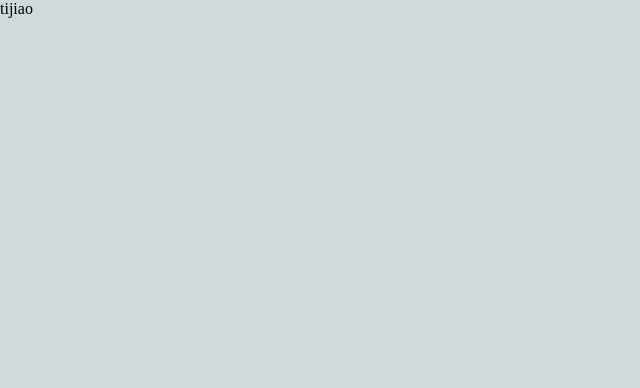
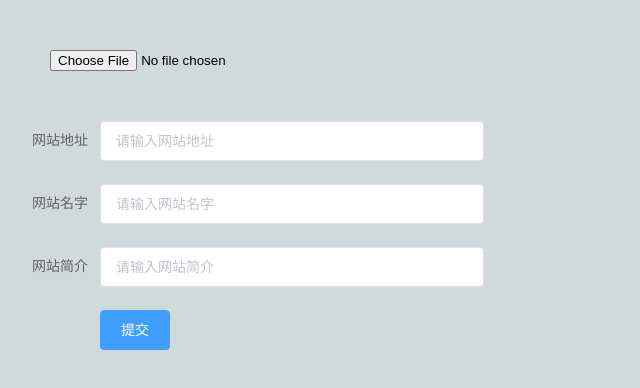
Before and after one commit to DongMuqing/vue-blog, a Vue app: page /subfriend in a window 1280 px wide. Shown: the top 388 px of the page, without its empty margins (0-640 px from the left). Built offline with nearby package versions, Linux system fonts and the light colour scheme.

Commit message:
:construction_worker:Friend account  interface

```diff
--- a/src/api/friendlink/index.js
+++ b/src/api/friendlink/index.js
@@ -7,7 +7,14 @@ const friendlinks = {
       url: '/friendlink',
       method: 'get'
     }),
-
+    submitFriendlinks:(friendlinkInfo)=>axios({
+      url: '/friendlink',
+      method: 'post',
+      headers:{
+        'Content-Type' : 'multipart/form-data'
+      },
+      data:friendlinkInfo
+    })
 }
 
 export default friendlinks
--- a/src/views/ForegroundPage/Friendlink.vue
+++ b/src/views/ForegroundPage/Friendlink.vue
@@ -1,11 +1,15 @@
 <template>
   <div class="main">
     <div class="icon">
-      <h2>友人帐</h2>
-      <p @click="SubmitFriendlink">去提交友链</p>
+      <div class="left">
+        <h2>友人帐</h2>
+      </div>
+      <div class="right">
+        <p @click="SubmitFriendlink">->提交友链</p>
+      </div>
     </div>
 
-    <div class="item" v-for="(friendlinks,index) in friendlink" :key="index">
+    <div class="item" v-for="(friendlinks, index) in friendlink" :key="index">
       <div class="link_img">
         <a :href="friendlinks.url" target="_blank"><img :src="friendlinks.logo" alt=""></a>
       </div>
@@ -13,9 +17,9 @@
       <div class="name">
 
         <a :href="friendlinks.url" target="_blank">
-          {{friendlinks.name}}
+          {{ friendlinks.name }}
         </a>
-        <p>{{friendlinks.intro}}</p>
+        <p>{{ friendlinks.intro }}</p>
       </div>
     </div>
 
@@ -28,26 +32,26 @@ import friendlink from '@/api/friendlink'
 export default {
   data() {
     return {
-      friendlink:[]
+      friendlink: []
     }
   },
-  methods:{
+  methods: {
     fetchFriendLinks() {
       friendlink.getFriendlinks()
         .then(response => {
           // 处理接口返回的数据
-      const data = response.data.data;
-      this.friendlink = data;
+          const data = response.data.data;
+          this.friendlink = data;
         })
         .catch(error => {
           // 处理错误
         });
     },
-    SubmitFriendlink(){
+    SubmitFriendlink() {
       this.$router.push('/subfriend')
     }
   },
-  mounted(){
+  mounted() {
     this.fetchFriendLinks()
   }
 }
@@ -60,17 +64,21 @@ export default {
   line-height: 24px;
   margin: 50px 0px 15px;
   padding: 0px 40px;
-  height: 100vh;
+  flex-grow: 1;
+  /* 让box1在剩余空间内自动增长 */
+  min-height: 0;
+  /* 解决box1高度不能自动增长的问题 */
+  overflow: hidden;
+
   .icon {
+
     display: flex;
-    margin-bottom: 8px;
+    justify-content: space-between;
     align-items: center;
-    flex-direction: row;
-    color: #284d2e;
-    font-size: 14px;
-    p{
-      margin-left: 370px;
-      font-size: 16px;
+    padding: 20px;
+    height: 30px;
+    .left {
+      flex: 1;
     }
   }
 
@@ -86,6 +94,10 @@ export default {
     line-height: 24px;
     padding: 5px 8px;
     margin: 0px 10px 10px;
+
+    @media screen and (max-width: 600px) {
+      width: 70vw;
+    }
 
     .link_img {
 
--- a/src/views/ForegroundPage/SubmitFriendlink.vue
+++ b/src/views/ForegroundPage/SubmitFriendlink.vue
@@ -1,25 +1,133 @@
 <template>
   <div>
-    tijiao
+    <!-- <el-upload class="upload-demo" ref="upload" action :on-preview="handlePreview" :on-remove="handleRemove"
+      :file-list="fileList" :auto-upload="false">
+      <el-button slot="trigger" size="small" type="primary">选取网站头像</el-button>
+      <el-button style="margin-left: 10px;" size="small" type="success" @click="submitUpload">上传到服务器</el-button>
+      <div slot="tip" class="el-upload__tip">注意！只能上传一个头像</div>
+    </el-upload> -->
+    <input type="file" name="logo"  @change="handleFileChange">
+    <el-form ref="form" :model="formData" label-width="100px" @submit.native.prevent>
+      <el-form-item label="网站地址" prop="url">
+        <el-input v-model="formData.url" placeholder="请输入网站地址"></el-input>
+      </el-form-item>
+      <el-form-item label="网站名字" prop="name">
+        <el-input v-model="formData.name" placeholder="请输入网站名字"></el-input>
+      </el-form-item>
+      <el-form-item label="网站简介" prop="intro">
+        <el-input v-model="formData.intro" placeholder="请输入网站简介"></el-input>
+      </el-form-item>
+      <el-form-item>
+        <el-button type="primary" @click="submitForm">提交</el-button>
+      </el-form-item>
+    </el-form>
   </div>
 </template>
 
 <script>
+import submitFriendlink from '@/api/friendlink/index'
 export default {
-data(){
-    return{
+  data() {
+    return {
+      formData: {
+        url: '',
+        name: '',
+        intro: '',
 
+      },
+      imageUrl: '',
+      fileList: []
     }
-},
-methods:{
+  },
+  methods: {
+    submitForm() {
+      const formData = new FormData();
+      formData.append('url', this.formData.url)
+      formData.append('name', this.formData.name)
+      formData.append('intro', this.formData.intro)
+      formData.append('logo', this.fileList);
+      submitFriendlink.submitFriendlinks(formData)
+        .then(res => {
+        if(res.data.code==20011){
 
-},
-mounted(){
+          this.$message({
+            message: res.data.msg,
+            type: 'success'
+          });
+          this.$refs.form.resetFields();
+          this.fileList=[]
+        }
 
-}
+        })
+        .catch(error => {
+          // 处理错误
+        });
+
+    },
+    submitUpload() {
+      this.$refs.upload.submit();
+    },
+    handleRemove(file, fileList) {
+      console.log(file, fileList);
+    },
+    handlePreview(file) {
+      console.log(file);
+    },
+    handleFileChange(event) {
+      // 当用户选择文件时，这个方法会被调用
+      // 你可以在这里处理文件选择的逻辑
+      const selectedFile = event.target.files[0];
+      this.fileList=selectedFile
+    },
+  },
+  mounted() {
+  }
 }
 </script>
 
-<style>
+<style lang="less" scoped>
+input{
+  margin: 50px;
+}
 
+.avatar-uploader .el-upload {
+  border: 1px dashed pink;
+  border-radius: 6px;
+  cursor: pointer;
+  position: relative;
+  overflow: hidden;
+}
+
+.avatar-uploader .el-upload:hover {
+  border-color: #409EFF;
+}
+
+.avatar-uploader-icon {
+  font-size: 28px;
+  color: #8c939d;
+  width: 178px;
+  height: 178px;
+  line-height: 178px;
+  text-align: center;
+}
+
+.avatar {
+  width: 178px;
+  height: 178px;
+  display: block;
+}
+
+.el-form {
+
+
+  .el-form-item {
+    .el-input {
+      width: 30vw;
+
+      @media screen and (max-width: 600px) {
+        width: 70vw;
+      }
+    }
+  }
+}
 </style>
```
